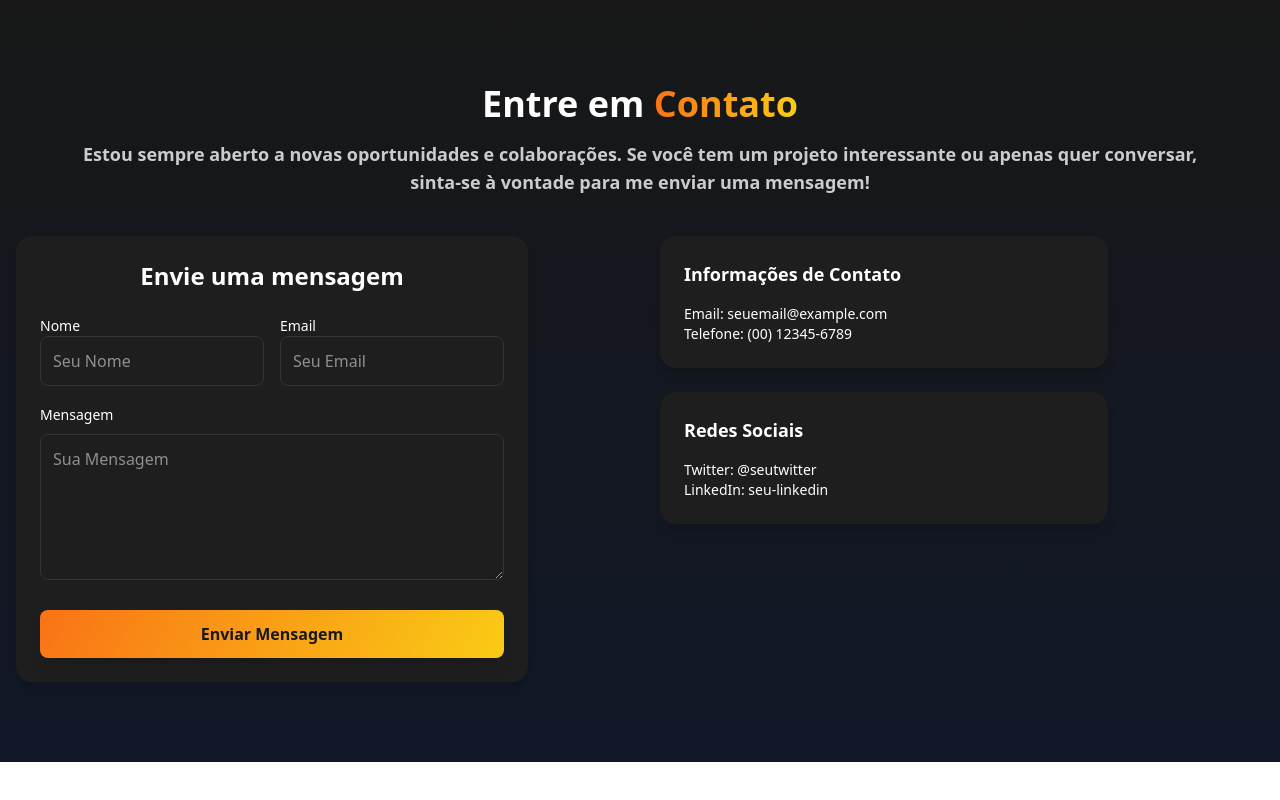
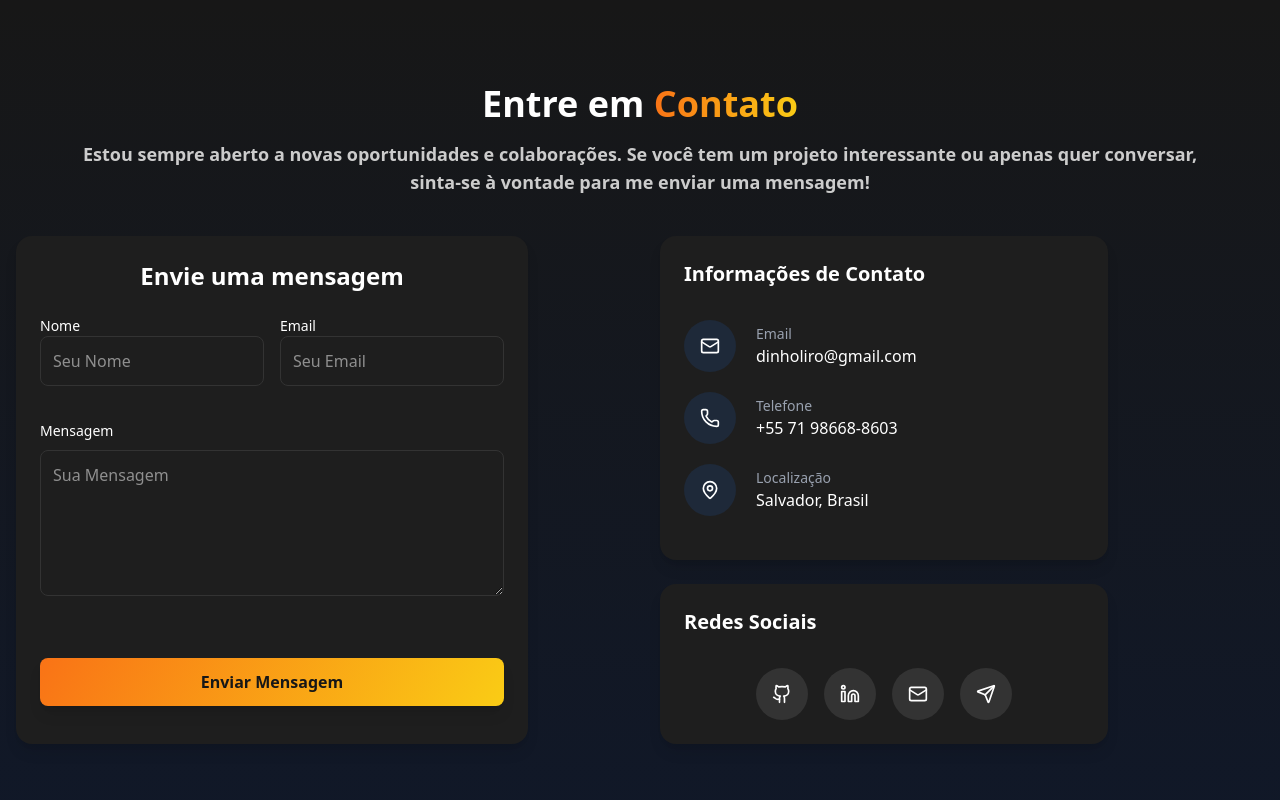
Before and after one commit to arnaldoliro/personal-site, a Next.js app: page / in a window 1280 px wide. Shown: the part 3092-3892 px from the top of the page. Before the commit the page ends 3854 px from the top, so only its background shows below. Built offline with nearby package versions, Linux system fonts and the light colour scheme.

Commit message:
feat: styling components and buttons and animating them

```diff
--- a/src/app/globals.css
+++ b/src/app/globals.css
@@ -6,6 +6,10 @@
   --color-orange: #f97316;
   --color-yellow: #facc15;
   --color-text: #f5f5f5;
+}
+
+html {
+  scroll-behavior: smooth;
 }
 
 html, body {
--- a/src/components/ContactSection/index.tsx
+++ b/src/components/ContactSection/index.tsx
@@ -1,5 +1,6 @@
 import SectionDescription from "../SectionDescription";
 import SectionTitle from "../SectionTitle";
+import { Github, Linkedin, Mail, MapPin, Phone, Send } from "lucide-react";
 
 export default function ContactSection() {
   return (
@@ -13,7 +14,7 @@ export default function ContactSection() {
         </div>
 
         <div className="grid grid-cols-1 md:grid-cols-2 gap-10 mt-10 items-start">
-          <form className="w-full max-w-lg bg-[#1e1e1e] p-6 rounded-2xl shadow-lg mx-auto md:mx-0">
+          <form className="w-full h-full max-w-lg bg-[#1e1e1e] p-6 rounded-2xl shadow-lg mx-auto md:mx-0">
             <h1 className="text-2xl font-semibold text-center mb-6">Envie uma mensagem</h1>
             <div className="grid grid-cols-1 md:grid-cols-2 gap-4">
               <div className="flex flex-col">
@@ -36,7 +37,7 @@ export default function ContactSection() {
               </div>
             </div>
 
-            <div className="mt-4">
+            <div className="mt-8">
               <label className="text-sm" htmlFor="message">Mensagem</label>
               <textarea
                 id="message"
@@ -48,21 +49,44 @@ export default function ContactSection() {
 
             <button
               type="submit"
-              className="mt-6 inline-block bg-custom-gradient text-[#171717] font-semibold py-3 px-6 rounded-lg shadow-lg hover:shadow-[#f974165b] transition-all duration-500 w-full"
+              className="mt-14 inline-block bg-custom-gradient text-[#171717] font-semibold py-3 px-6 rounded-lg shadow-lg hover:shadow-[#f974165b] transition-all duration-500 w-full cursor-pointer"
             >
               Enviar Mensagem
             </button>
           </form>
           <div className="space-y-6 w-full max-w-md mx-auto md:mx-0">
             <div className="bg-[#1e1e1e] p-6 rounded-2xl shadow-lg">
-              <h1 className="text-lg font-semibold mb-4">Informações de Contato</h1>
-              <p className="text-sm">Email: seuemail@example.com</p>
-              <p className="text-sm">Telefone: (00) 12345-6789</p>
+              <h1 className="text-xl font-semibold mb-8">Informações de Contato</h1>
+              <div className="flex items-center gap-5 mb-5">
+                <span className="bg-gray-800 rounded-full p-4"><Mail size={20}/></span>
+                <div>
+                  <p className="text-sm text-gray-400">Email</p>
+                  <p>dinholiro@gmail.com</p>
+                </div>
+              </div>
+              <div className="flex items-center gap-5 mb-5">
+                <span className="bg-gray-800 rounded-full p-4"><Phone size={20}/></span>
+               <div>
+                  <p className="text-sm text-gray-400">Telefone</p>
+                  <p>+55 71 98668-8603</p>
+                </div>
+              </div>
+              <div className="flex items-center gap-5 mb-5">
+                <span className="bg-gray-800 rounded-full p-4"><MapPin size={20}/></span>
+                <div>
+                  <p className="text-sm text-gray-400">Localização</p>
+                  <p>Salvador, Brasil</p>
+                </div>
+              </div>
             </div>
             <div className="bg-[#1e1e1e] p-6 rounded-2xl shadow-lg">
-              <h1 className="text-lg font-semibold mb-4">Redes Sociais</h1>
-              <p className="text-sm">Twitter: @seutwitter</p>
-              <p className="text-sm">LinkedIn: seu-linkedin</p>
+              <h1 className="text-xl font-semibold mb-8">Redes Sociais</h1>
+              <div className="flex gap-4 justify-center">
+                <a className="rounded-full bg-[#333333] p-4 hover:bg-gradient-to-br hover:from-orange-500 hover:to-yellow-400 hover:text-gray-900 hover:shadow-lg shadow-[#ff901288] hover:scale-102 transition-all duration-300 cursor-pointer transform hover:-translate-y-1" href="https://github.com/seugithub" target="_blank" rel="noopener noreferrer"><Github size={20}/></a>
+                <a className="rounded-full bg-[#333333] p-4 hover:bg-gradient-to-br hover:from-orange-500 hover:to-yellow-400 hover:text-gray-900 hover:shadow-lg shadow-[#ff901288] hover:scale-102 transition-all duration-300 cursor-pointer transform hover:-translate-y-1" href="https://linkedin.com/in/seulinkedin" target="_blank" rel="noopener noreferrer"><Linkedin size={20}/></a>
+                <a className="rounded-full bg-[#333333] p-4 hover:bg-gradient-to-br hover:from-orange-500 hover:to-yellow-400 hover:text-gray-900 hover:shadow-lg shadow-[#ff901288] hover:scale-102 transition-all duration-300 cursor-pointer transform hover:-translate-y-1" href="" target="_blank" rel="noopener noreferrer"><Mail size={20}/></a>
+                <a className="rounded-full bg-[#333333] p-4 hover:bg-gradient-to-br hover:from-orange-500 hover:to-yellow-400 hover:text-gray-900 hover:shadow-lg shadow-[#ff901288] hover:scale-102 transition-all duration-300 cursor-pointer transform hover:-translate-y-1" href="" target="_blank" rel="noopener noreferrer"><Send size={20}/></a>
+              </div>
             </div>
           </div>
         </div>
```
